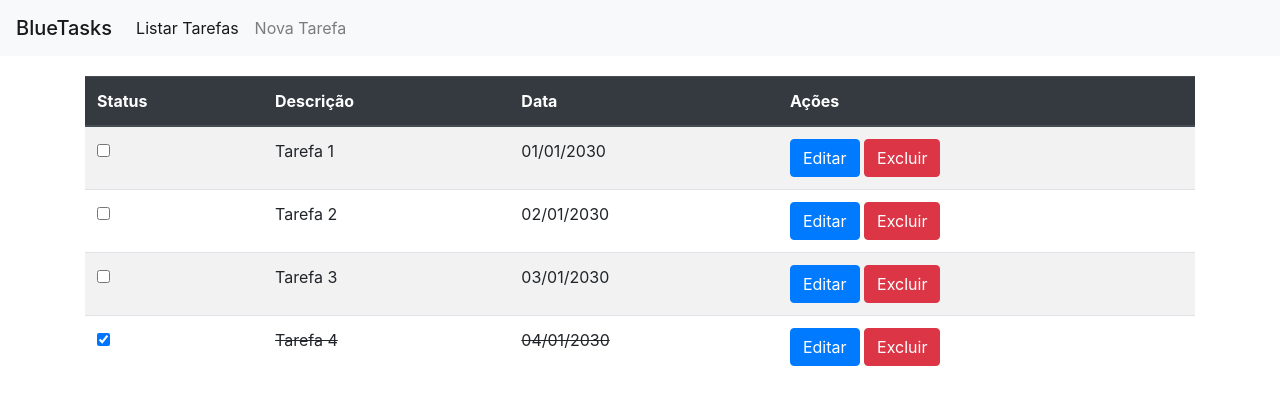
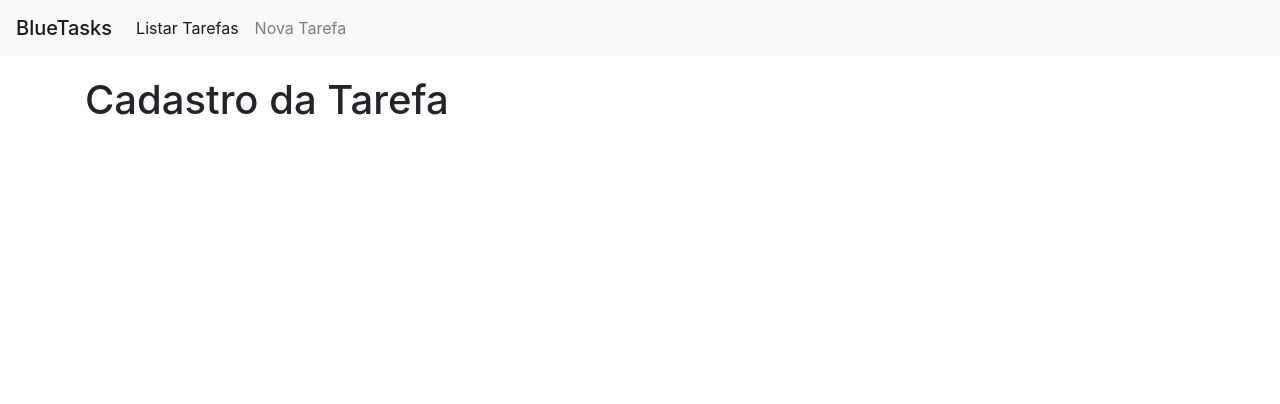
Before and after one commit to shindiogawa/bluetasks-frontend-typescript, a React (Create React App) app: page /form in a window 1280 px wide. Shown: the top 404 px of the page. Built offline with nearby package versions, Linux system fonts and the light colour scheme.

Commit message:
Created page form component and added routes

```diff
--- a/src/App.tsx
+++ b/src/App.tsx
@@ -1,6 +1,7 @@
 import React from 'react'
-import { BrowserRouter } from 'react-router-dom'
+import { BrowserRouter, Route, Switch } from 'react-router-dom'
 import NavBar from './components/NavBar'
+import TaskForm from './components/TaskForm'
 import TaskListTable from './components/TaskListTable'
 
 // import { Container } from './styles';
@@ -11,7 +12,10 @@ const App: React.FC = () => {
       <div className="App">
         <NavBar />
         <div className="container" style={{ marginTop: 20 }}>
-          <TaskListTable />
+          <Switch>
+            <Route path="/" exact component={TaskListTable} />
+            <Route path="/form" component={TaskForm} />
+          </Switch>
         </div>
       </div>
     </BrowserRouter>
--- /dev/null
+++ b/src/components/TaskForm/index.tsx
@@ -0,0 +1,13 @@
+import React from 'react'
+
+import { Container } from './styles'
+
+const TaskForm: React.FC = () => {
+  return (
+    <Container>
+      <h1>Cadastro da Tarefa</h1>
+    </Container>
+  )
+}
+
+export default TaskForm
--- /dev/null
+++ b/src/components/TaskForm/styles.ts
@@ -0,0 +1,3 @@
+import styled from 'styled-components'
+
+export const Container = styled.div``
```
